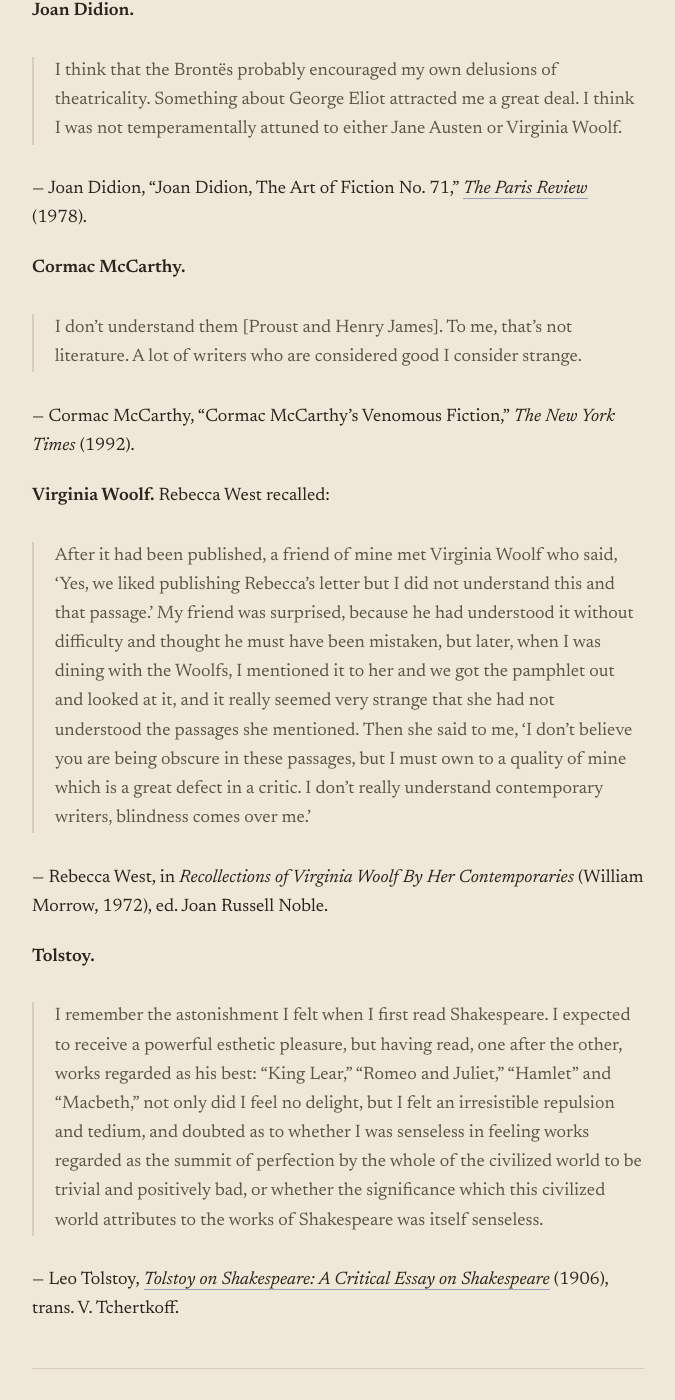
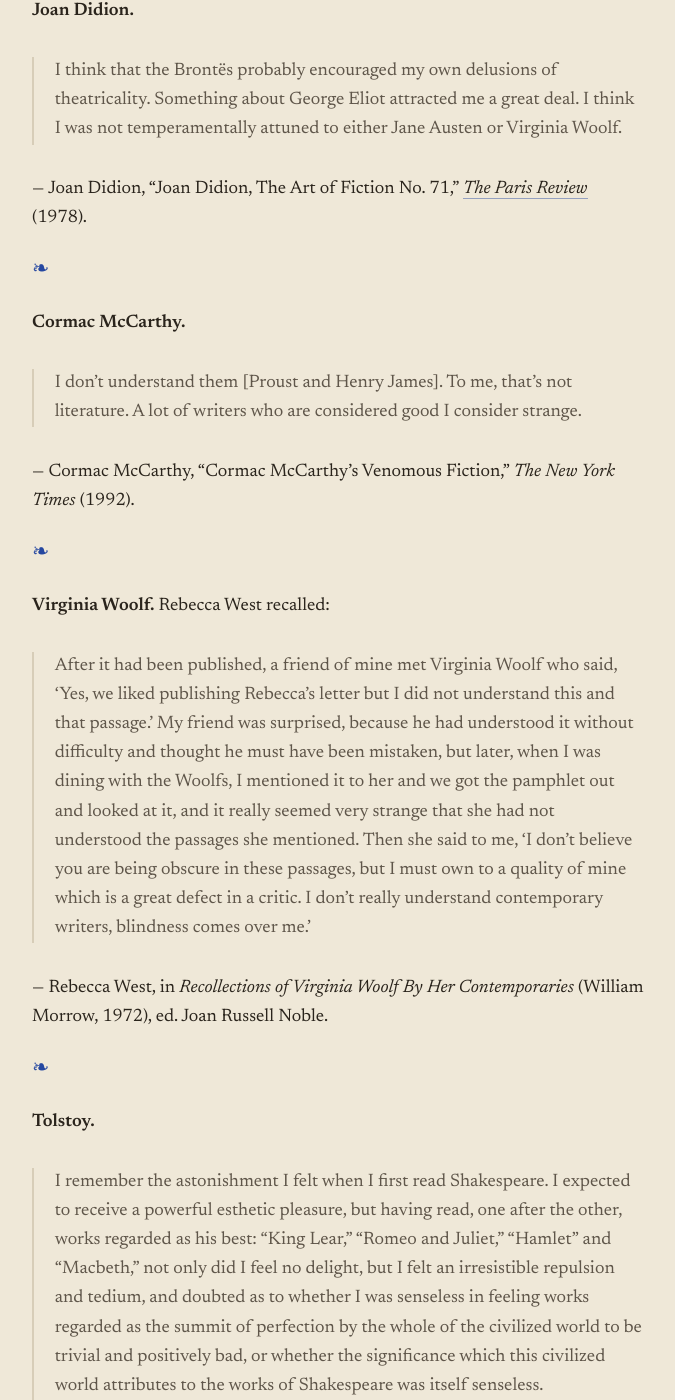
Before and after one commit to lauramoorewrites-del/treasury, a Jekyll site: the page built from _pages/novelists-on-works-they-dislike.md, in a window 1280 px wide and 1400 px high, scrolled down 467 px. Shown: the whole window, without its empty margins (302-977 px from the left). Built offline with Jekyll 4.4.1, drawn with Linux system fonts in a browser that asks for light colours.

Commit message:
Add fleuron separators between authors on novelists-on-works-they-dislike
Co-Authored-By: Claude Opus 4.6 (1M context) <noreply@anthropic.com>

```diff
--- a/_pages/novelists-on-works-they-dislike.md
+++ b/_pages/novelists-on-works-they-dislike.md
@@ -13,17 +13,23 @@ topics: [fiction, novels, reading, authors]
 
 — Joan Didion, "Joan Didion, The Art of Fiction No. 71," [*The Paris Review*](https://www.theparisreview.org/interviews/3439/the-art-of-fiction-no-71-joan-didion) (1978).
 
+<p class="fleuron" aria-hidden="true">❧</p>
+
 **Cormac McCarthy.**
 
 > I don't understand them [Proust and Henry James]. To me, that's not literature. A lot of writers who are considered good I consider strange.
 
 — Cormac McCarthy, "Cormac McCarthy's Venomous Fiction," *The New York Times* (1992).
 
+<p class="fleuron" aria-hidden="true">❧</p>
+
 **Virginia Woolf.** Rebecca West recalled:
 
 > After it had been published, a friend of mine met Virginia Woolf who said, 'Yes, we liked publishing Rebecca's letter but I did not understand this and that passage.' My friend was surprised, because he had understood it without difficulty and thought he must have been mistaken, but later, when I was dining with the Woolfs, I mentioned it to her and we got the pamphlet out and looked at it, and it really seemed very strange that she had not understood the passages she mentioned. Then she said to me, 'I don't believe you are being obscure in these passages, but I must own to a quality of mine which is a great defect in a critic. I don't really understand contemporary writers, blindness comes over me.'
 
 — Rebecca West, in *Recollections of Virginia Woolf By Her Contemporaries* (William Morrow, 1972), ed. Joan Russell Noble.
+
+<p class="fleuron" aria-hidden="true">❧</p>
 
 **Tolstoy.**
 
```
